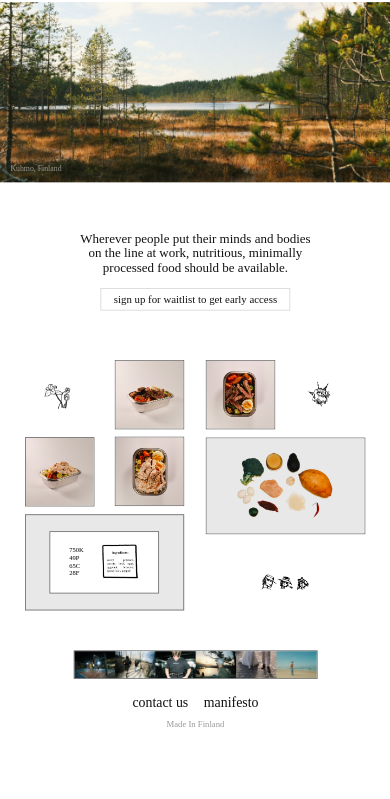
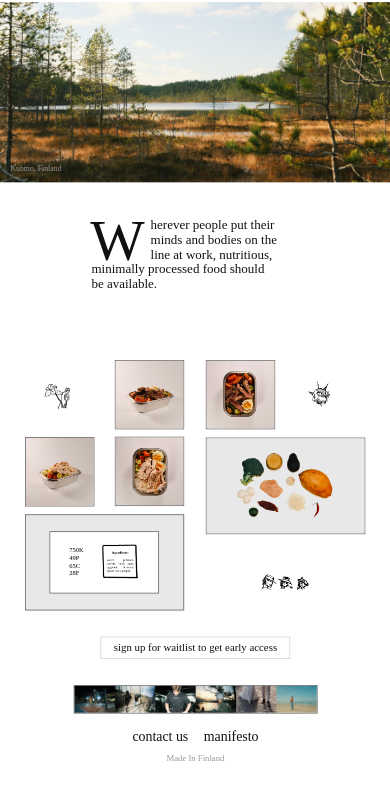
Before and after one commit to kalinensanteri/simpleman, a website: page public/index.html in a window 390 px wide. Shown: the part 43-842 px from the top of the page. Drawn offline with Linux system fonts and the light colour scheme.

Commit message:
Drop-cap hero text; waitlist button below the food photos
The hero sentence is a left-aligned column with a three-line drop cap
(desktop and phone). The waitlist button moves under the photo collage;
the photo strip and footer shift down to fit, and the phone hero text is
re-centred between the hero photo and the food photos.

Co-Authored-By: Claude Opus 5.5 <noreply@anthropic.com>

```diff
--- a/public/index.html
+++ b/public/index.html
@@ -16,7 +16,7 @@
   body { font-family: 'Times New Roman', Tinos, Times, serif; color: #111; }
 
   /* 1440px artboard (measured from "Desktop - 31.png"), scaled to the viewport width */
-  .page { position: relative; width: 1440px; height: 1774px; transform-origin: 0 0; }
+  .page { position: relative; width: 1440px; height: 1828px; transform-origin: 0 0; }
   .abs { position: absolute; display: block; }
 
   .logo { left: 39px; top: 49px; width: 89px; }
@@ -27,11 +27,14 @@
     left: 0; top: 647px; width: 1440px; text-align: center;
     font-size: 22px; line-height: 24px;
   }
-  .mission span { display: inline-block; }
+  /* Newspaper-style column: left-aligned text with a drop cap spanning three lines */
+  .mission span { display: inline-block; width: 340px; text-align: left; }
+  .mission br { display: none; }
+  .mission span::first-letter { float: left; font-size: 95px; line-height: 64px; margin: 6px 10px 0 -2px; }
 
   .waitlist {
     /* Width follows the text (padding on both sides), centred on x 720, so the text can never spill out */
-    left: 720px; top: 745px; height: 34px; transform: translateX(-50%);
+    left: 720px; top: 1548px; height: 34px; transform: translateX(-50%);
     padding: 0 1.15em; white-space: nowrap;
     border: 2px solid #d8d8d8; background: #fff;
     font: 17px/30px 'Times New Roman', Tinos, Times, serif; color: #111;
@@ -55,28 +58,29 @@
   .macros { left: 44px; top: 32px; font: 15px/18px 'Times New Roman', Tinos, Times, serif; color: #000; }
   .card { left: 119px; top: 28px; width: 84px; }
 
-  .strip { left: 439px; top: 1568px; width: 563px; height: 66px; border: 2px solid #707070; object-fit: cover; }
+  .strip { left: 439px; top: 1622px; width: 563px; height: 66px; border: 2px solid #707070; object-fit: cover; }
 
-  .footer-links { left: 0; top: 1704px; width: 1440px; text-align: center; font-size: 17px; line-height: 18px; }
+  .footer-links { left: 0; top: 1758px; width: 1440px; text-align: center; font-size: 17px; line-height: 18px; }
   .footer-links a { color: #111; text-decoration: none; margin: 0 11px; }
   .footer-links a:hover { text-decoration: underline; }
-  .made { left: 0; top: 1738px; width: 1440px; text-align: center; font: 11px/12px 'Times New Roman', Tinos, Times, serif; color: #999; }
+  .made { left: 0; top: 1792px; width: 1440px; text-align: center; font: 11px/12px 'Times New Roman', Tinos, Times, serif; color: #999; }
 
   /* Phone layout (< 700px): the script zooms onto the content column (x 269–1169), so these
      sizes are in artboard pixels and appear ~42% as large on a 375px-wide phone. */
-  .page.m { height: 1816px; }
+  .page.m { height: 1896px; }
   .m .logo { left: 327px; top: 40px; width: 130px; }
   .m .caption { left: 293px; top: 478px; font-size: 18px; line-height: 18px; }
-  /* Hero text + button are centred between the photo (ends y 520) and the food photos (start y 930) */
-  .m .mission { top: 631.5px; font-size: 30px; line-height: 34px; }
+  /* Hero text is centred between the photo (ends y 520) and the food photos (start y 930) */
+  .m .mission { top: 601px; font-size: 30px; line-height: 34px; }
   /* Phone: narrower, balanced hero text instead of the desktop line breaks */
-  .m .mission span { width: 550px; text-wrap: balance; }
+  .m .mission span { width: 480px; text-wrap: pretty; }
+  .m .mission span::first-letter { font-size: 133px; line-height: 90px; margin: 8px 14px 0 -3px; }
   .m .mission br { display: none; }
-  .m .waitlist { top: 763.5px; height: 52px; font-size: 25px; line-height: 48px; }
-  .m .strip { top: 1600px; }
-  .m .footer-links { top: 1702px; font-size: 32px; line-height: 34px; }
+  .m .waitlist { top: 1568px; height: 52px; font-size: 25px; line-height: 48px; }
+  .m .strip { top: 1680px; }
+  .m .footer-links { top: 1782px; font-size: 32px; line-height: 34px; }
   .m .footer-links a { margin: 0 18px; }
-  .m .made { top: 1758px; font-size: 20px; line-height: 22px; }
+  .m .made { top: 1838px; font-size: 20px; line-height: 22px; }
 </style>
 </head>
 <body>
@@ -115,7 +119,7 @@
   (function () {
     var page = document.getElementById('page');
     // Desktop: show the whole 1440px artboard. Phone: zoom onto the content column.
-    var DESKTOP = { x: 0, w: 1440, h: 1774 }, PHONE = { x: 269, w: 900, h: 1816 };
+    var DESKTOP = { x: 0, w: 1440, h: 1828 }, PHONE = { x: 269, w: 900, h: 1896 };
     function fit() {
       var vw = document.documentElement.clientWidth;
       var phone = vw < 700, v = phone ? PHONE : DESKTOP, s = vw / v.w;
```
Also changed, not shown: 1 other file.
